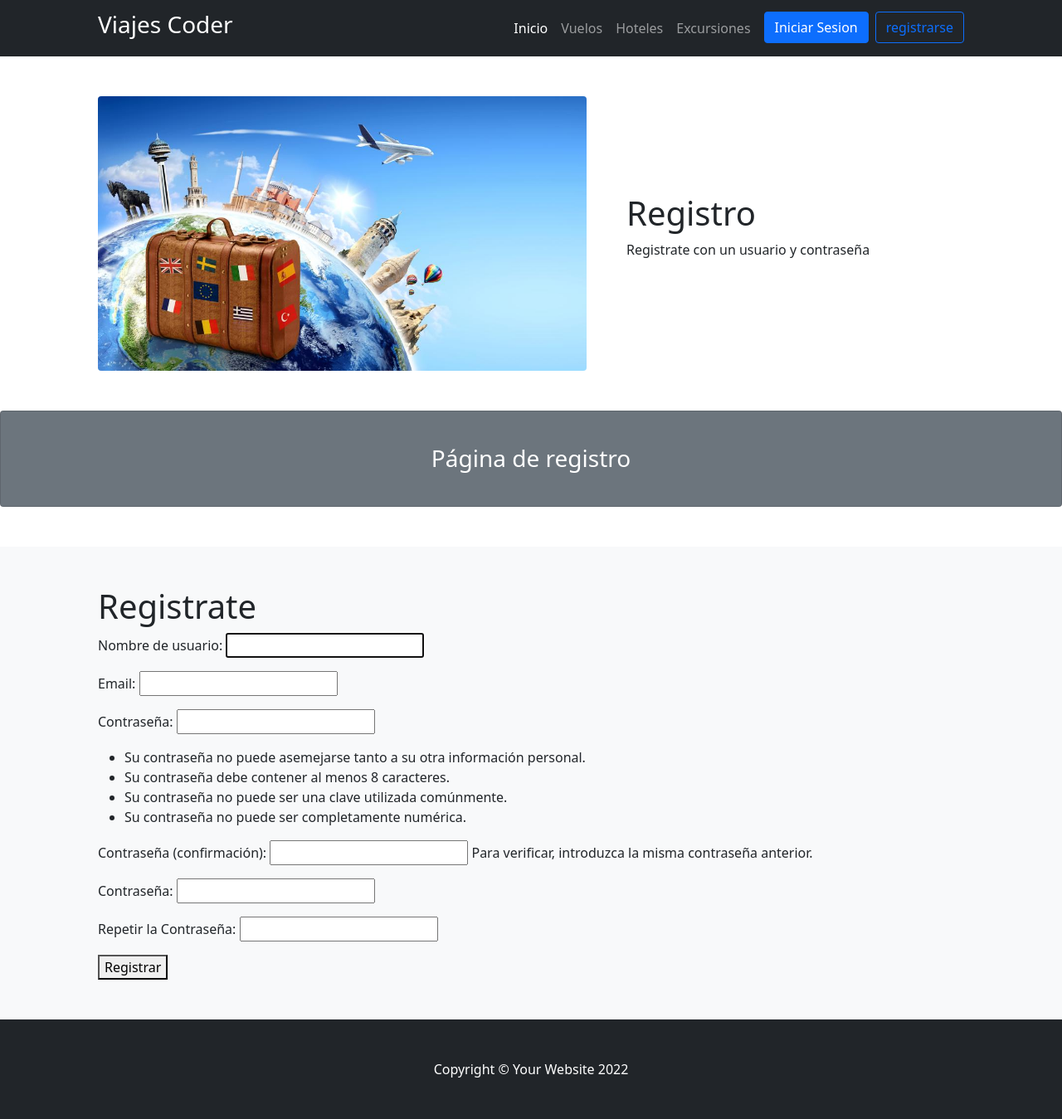
After one commit to MartinCapocasale/ProyectoViajes, a Django app: page /register in a window 1280 px wide. The commit adds this page. Shown: the whole page at 83% size. Run offline with Django 4.2, Linux system fonts and the light colour scheme; some libraries are stand-ins or nearby versions.

Commit message:
se agrega register y logout

```diff
--- a/ProyectoViajes/ProyectoViajesApp/forms.py
+++ b/ProyectoViajes/ProyectoViajesApp/forms.py
@@ -1,4 +1,6 @@
 from django import forms
+from django.contrib.auth.forms import AuthenticationForm, UserCreationForm
+from django.contrib.auth.models import User
 
 class NuevoHotel(forms.Form):
 
@@ -28,3 +30,14 @@ class NuevoExcursion(forms.Form):
     duracion = forms.IntegerField(label = "Duracion:")
     precio = forms.DecimalField(label = "Precio:")
     imagen = forms.URLField(label="Imagen URL:")
+
+class UserRegisterForm(UserCreationForm):
+
+    email = forms.EmailField(label="Email:")
+    passwod1 = forms.CharField(label = "Contraseña:", widget=forms.PasswordInput)
+    passwod2 = forms.CharField(label = "Repetir la Contraseña:", widget=forms.PasswordInput)
+
+    class Meta:
+        model = User
+        fields = ['username','email','password1','password2']
+        help_texts = {k:"" for k in fields}
--- a/ProyectoViajes/ProyectoViajesApp/templates/ProyectoViajesApp/base.html
+++ b/ProyectoViajes/ProyectoViajesApp/templates/ProyectoViajesApp/base.html
@@ -25,6 +25,7 @@
                         <li class="nav-item"><a class="nav-link" href="{% url 'hoteles'%}">Hoteles</a></li>
                         <li class="nav-item"><a class="nav-link" href="{% url 'excursiones'%}">Excursiones</a></li>
                         <li class="nav-item"><a class="btn btn-primary mx-2" href="{% url 'login'%}">Iniciar Sesion</a></li>
+                        <li class="nav-item"><a class="btn btn-outline-primary" href="{% url 'register'%}">registrarse</a></li>
                     </ul>
                 </div>
             </div>
--- /dev/null
+++ b/ProyectoViajes/ProyectoViajesApp/templates/ProyectoViajesApp/register.html
@@ -0,0 +1,26 @@
+{% extends 'ProyectoViajesApp/base.html' %}
+{%load static%}
+
+{% block TituloPagina %}
+Register - Viajes Coder
+{% endblock %}
+{% block ImagenPortada %}
+    <div class="col-lg-7"><img class="img-fluid rounded mb-4 mb-lg-0" src="{% static 'imagenes/inicio.jpeg'%}" alt="..." /></div>
+{% endblock %}
+{% block TipoDePagina %}Registro{% endblock %}
+{% block SloganPagina %}Registrate con un usuario y contraseña{% endblock %}
+
+{%block SeparadorPagina %}Página de registro{% endblock %}
+
+{%block ContenidoPagina%}
+<section class="bg-light py-5">
+    <div class="container px-5">
+        <h1>Registrate</h1>
+        <form action="" method="post">
+            {% csrf_token %}
+            {{form.as_p}}
+            <button type="submit">Registrar</button>
+        </form>
+    </div>
+</section>
+{%endblock%}
--- a/ProyectoViajes/ProyectoViajesApp/urls.py
+++ b/ProyectoViajes/ProyectoViajesApp/urls.py
@@ -4,7 +4,10 @@ from .views import *
 urlpatterns = [
     path('',inicio, name="inicio"),
     path('login',login_request, name="login"),
+    path('register',register_request, name="register"),
+    path('logout',logout_request, name="logout"),
     #path('base/', base),
+
     path('vuelos/',vuelos,name="vuelos"),
     path('hoteles/',hoteles,name="hoteles"),
     path('excursiones/',excursiones,name="excursiones"),
--- a/ProyectoViajes/ProyectoViajesApp/views.py
+++ b/ProyectoViajes/ProyectoViajesApp/views.py
@@ -3,7 +3,7 @@ from django.shortcuts import render, redirect
 from django.http import HttpResponse
 from .models import *
 from .forms import *
-from django.contrib.auth.forms import AuthenticationForm
+from django.contrib.auth.forms import AuthenticationForm, UserCreationForm
 from django.contrib.auth import login,logout, authenticate
 
 # Create your views here.
@@ -34,6 +34,31 @@ def login_request(request):
     form = AuthenticationForm()
 
     return render(request,"ProyectoViajesApp/login.html",{"form":form})
+
+def register_request(request):
+    if request.method == "POST":
+        form = UserRegisterForm(request.POST)
+
+        if form.is_valid():
+            username = form.cleaned_data.get('username')
+            password = form.cleaned_data.get('password1')
+            form.save()
+            user = authenticate(username=username, password=password)
+
+            if user is not None:
+                login(request,user)
+                return redirect("inicio")
+            else:
+                return redirect("login")
+        return render(request,"ProyectoViajesApp/register.html",{"form":form})
+
+    form = UserRegisterForm()
+
+    return render(request,"ProyectoViajesApp/register.html",{"form":form})
+
+def logout_request(request):
+    logout(request)
+    return redirect("inicio")
 
 def base(request):
     return render(request,"ProyectoViajesApp/base.html",{})
```
Also changed, not shown: ProyectoViajes/db.sqlite3.
